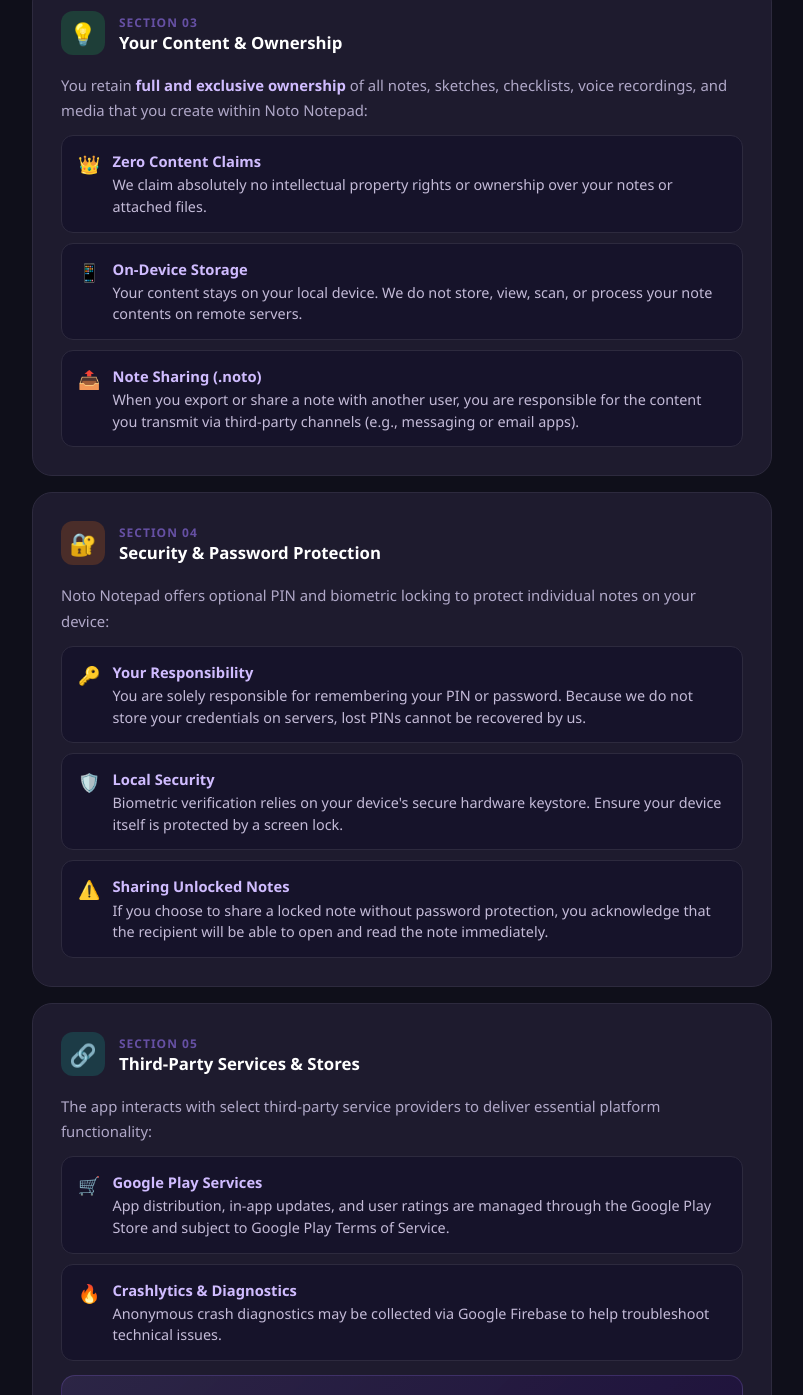
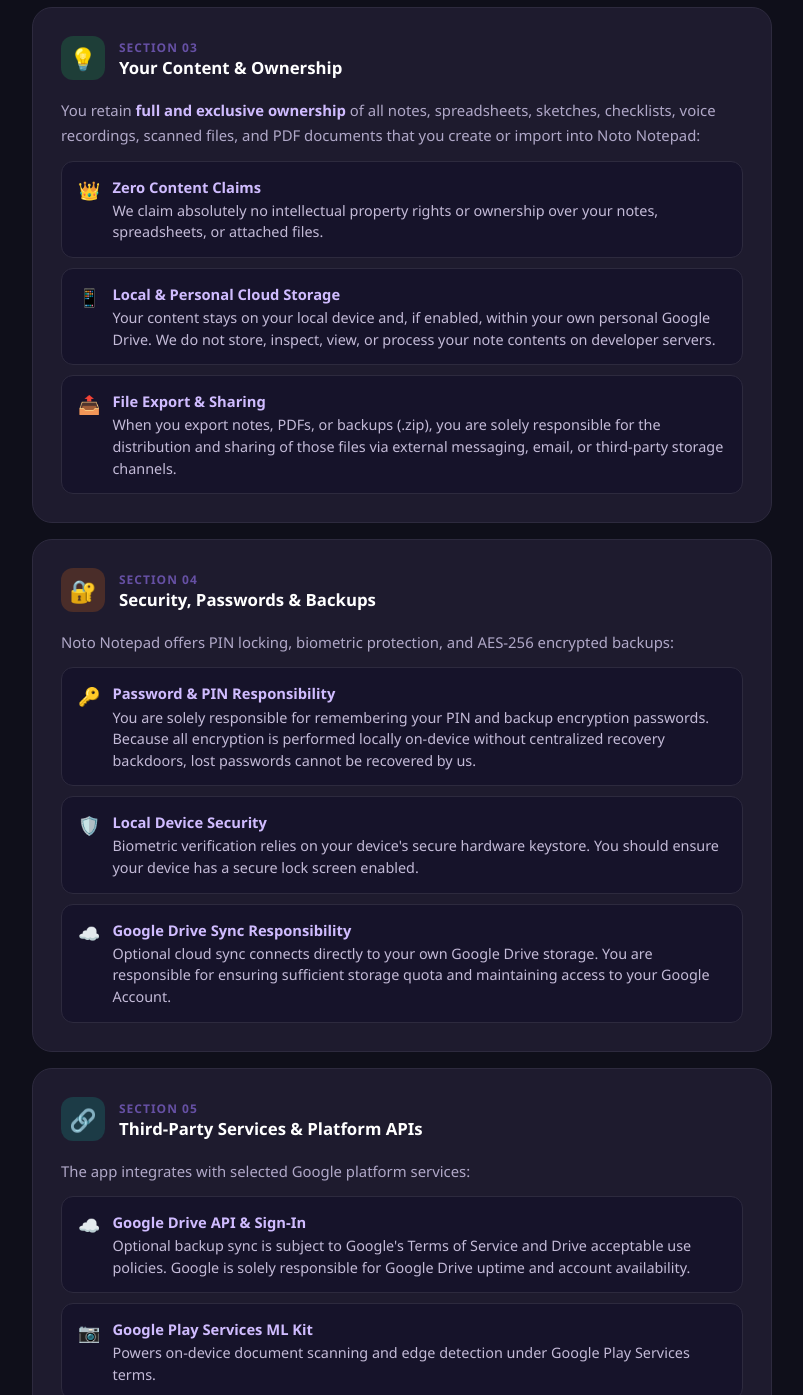
Before and after one commit to Vishal007M/noto_terms, a plain HTML site: page index.html in a window 1280 px wide. Shown: the part 1405-2800 px from the top of the page, without its empty margins (238-1041 px from the left). Drawn offline with Linux system fonts and the light colour scheme.

Commit message:
Update index.html

```diff
--- a/index.html
+++ b/index.html
@@ -331,7 +331,7 @@
     <div class="app-icon">📝</div>
     <h1>Terms &amp; Conditions</h1>
     <p class="subtitle">Noto Notepad — Simple, transparent, and fair usage terms</p>
-    <div class="badge">📅 Effective Date: June 2025</div>
+    <div class="badge">📅 Effective Date: September 2026</div>
 </div>
 
 <!-- ── CONTAINER ── -->
@@ -369,7 +369,7 @@
             Welcome to <strong style="color:#D0BCFF">Noto Notepad</strong>. By downloading, installing, or using our mobile application, you agree to be bound by these Terms &amp; Conditions. If you do not agree with any part of these terms, you should not install or use the app.
         </p>
         <p>
-            These terms constitute a legally binding agreement between you and Noto Notepad regarding your personal use of the application and its features.
+            These terms constitute a legally binding agreement between you and Noto Notepad regarding your personal use of the application and its features, including text notes, spreadsheets, PDF viewer/editor, document scanning, audio notes, and cloud backup.
         </p>
         <div class="highlight-box">
             <span class="hb-icon">✅</span>
@@ -390,7 +390,7 @@
         <ul class="item-list">
             <li>
                 <span class="li-icon">✔️</span>
-                <div><strong>Personal &amp; Commercial Utility</strong>You may use the app to create personal notes, task checklists, business drafts, creative drawings, and audio recordings.</div>
+                <div><strong>Comprehensive Utility</strong>You may use the app to create personal notes, task checklists, financial/data spreadsheets, digital sketches, document scans, PDF markups, and audio recordings.</div>
             </li>
             <li>
                 <span class="li-icon">🚫</span>
@@ -412,19 +412,19 @@
                 <div class="section-title">Your Content &amp; Ownership</div>
             </div>
         </div>
-        <p>You retain <strong style="color:#D0BCFF">full and exclusive ownership</strong> of all notes, sketches, checklists, voice recordings, and media that you create within Noto Notepad:</p>
+        <p>You retain <strong style="color:#D0BCFF">full and exclusive ownership</strong> of all notes, spreadsheets, sketches, checklists, voice recordings, scanned files, and PDF documents that you create or import into Noto Notepad:</p>
         <ul class="item-list">
             <li>
                 <span class="li-icon">👑</span>
-                <div><strong>Zero Content Claims</strong>We claim absolutely no intellectual property rights or ownership over your notes or attached files.</div>
+                <div><strong>Zero Content Claims</strong>We claim absolutely no intellectual property rights or ownership over your notes, spreadsheets, or attached files.</div>
             </li>
             <li>
                 <span class="li-icon">📱</span>
-                <div><strong>On-Device Storage</strong>Your content stays on your local device. We do not store, view, scan, or process your note contents on remote servers.</div>
+                <div><strong>Local &amp; Personal Cloud Storage</strong>Your content stays on your local device and, if enabled, within your own personal Google Drive. We do not store, inspect, view, or process your note contents on developer servers.</div>
             </li>
             <li>
                 <span class="li-icon">📤</span>
-                <div><strong>Note Sharing (.noto)</strong>When you export or share a note with another user, you are responsible for the content you transmit via third-party channels (e.g., messaging or email apps).</div>
+                <div><strong>File Export &amp; Sharing</strong>When you export notes, PDFs, or backups (.zip), you are solely responsible for the distribution and sharing of those files via external messaging, email, or third-party storage channels.</div>
             </li>
         </ul>
     </div>
@@ -435,22 +435,22 @@
             <div class="section-icon icon-orange">🔐</div>
             <div>
                 <div class="section-number">Section 04</div>
-                <div class="section-title">Security &amp; Password Protection</div>
+                <div class="section-title">Security, Passwords &amp; Backups</div>
             </div>
         </div>
-        <p>Noto Notepad offers optional PIN and biometric locking to protect individual notes on your device:</p>
+        <p>Noto Notepad offers PIN locking, biometric protection, and AES-256 encrypted backups:</p>
         <ul class="item-list">
             <li>
                 <span class="li-icon">🔑</span>
-                <div><strong>Your Responsibility</strong>You are solely responsible for remembering your PIN or password. Because we do not store your credentials on servers, lost PINs cannot be recovered by us.</div>
+                <div><strong>Password &amp; PIN Responsibility</strong>You are solely responsible for remembering your PIN and backup encryption passwords. Because all encryption is performed locally on-device without centralized recovery backdoors, lost passwords cannot be recovered by us.</div>
             </li>
             <li>
                 <span class="li-icon">🛡️</span>
-                <div><strong>Local Security</strong>Biometric verification relies on your device's secure hardware keystore. Ensure your device itself is protected by a screen lock.</div>
+                <div><strong>Local Device Security</strong>Biometric verification relies on your device's secure hardware keystore. You should ensure your device has a secure lock screen enabled.</div>
             </li>
             <li>
-                <span class="li-icon">⚠️</span>
-                <div><strong>Sharing Unlocked Notes</strong>If you choose to share a locked note without password protection, you acknowledge that the recipient will be able to open and read the note immediately.</div>
+                <span class="li-icon">☁️</span>
+                <div><strong>Google Drive Sync Responsibility</strong>Optional cloud sync connects directly to your own Google Drive storage. You are responsible for ensuring sufficient storage quota and maintaining access to your Google Account.</div>
             </li>
         </ul>
     </div>
@@ -461,23 +461,31 @@
             <div class="section-icon icon-teal">🔗</div>
             <div>
                 <div class="section-number">Section 05</div>
-                <div class="section-title">Third-Party Services &amp; Stores</div>
+                <div class="section-title">Third-Party Services &amp; Platform APIs</div>
             </div>
         </div>
-        <p>The app interacts with select third-party service providers to deliver essential platform functionality:</p>
+        <p>The app integrates with selected Google platform services:</p>
         <ul class="item-list">
             <li>
+                <span class="li-icon">☁️</span>
+                <div><strong>Google Drive API &amp; Sign-In</strong>Optional backup sync is subject to Google's Terms of Service and Drive acceptable use policies. Google is solely responsible for Google Drive uptime and account availability.</div>
+            </li>
+            <li>
+                <span class="li-icon">📷</span>
+                <div><strong>Google Play Services ML Kit</strong>Powers on-device document scanning and edge detection under Google Play Services terms.</div>
+            </li>
+            <li>
                 <span class="li-icon">🛒</span>
-                <div><strong>Google Play Services</strong>App distribution, in-app updates, and user ratings are managed through the Google Play Store and subject to Google Play Terms of Service.</div>
+                <div><strong>Google Play Services</strong>App distribution, in-app updates, and user ratings are managed through the Google Play Store.</div>
             </li>
             <li>
                 <span class="li-icon">🔥</span>
-                <div><strong>Crashlytics &amp; Diagnostics</strong>Anonymous crash diagnostics may be collected via Google Firebase to help troubleshoot technical issues.</div>
+                <div><strong>Crashlytics &amp; Diagnostics</strong>Anonymous crash diagnostics are collected via Google Firebase to assist with bug resolution.</div>
             </li>
         </ul>
         <div class="highlight-box">
             <span class="hb-icon">ℹ️</span>
-            <p>Third-party platforms govern their own respective terms and privacy practices.</p>
+            <p>Third-party platforms govern their own respective terms, storage quotas, and privacy practices.</p>
         </div>
     </div>
 
@@ -557,7 +565,7 @@
 
 <!-- Footer -->
 <div class="footer">
-    <p>© 2025 <span>Noto Notepad</span> · All rights reserved · Made with ❤️ for note lovers</p>
+    <p>© 2026 <span>Noto Notepad</span> · All rights reserved · Made with ❤️ for note lovers</p>
 </div>
 
 </body>
```
